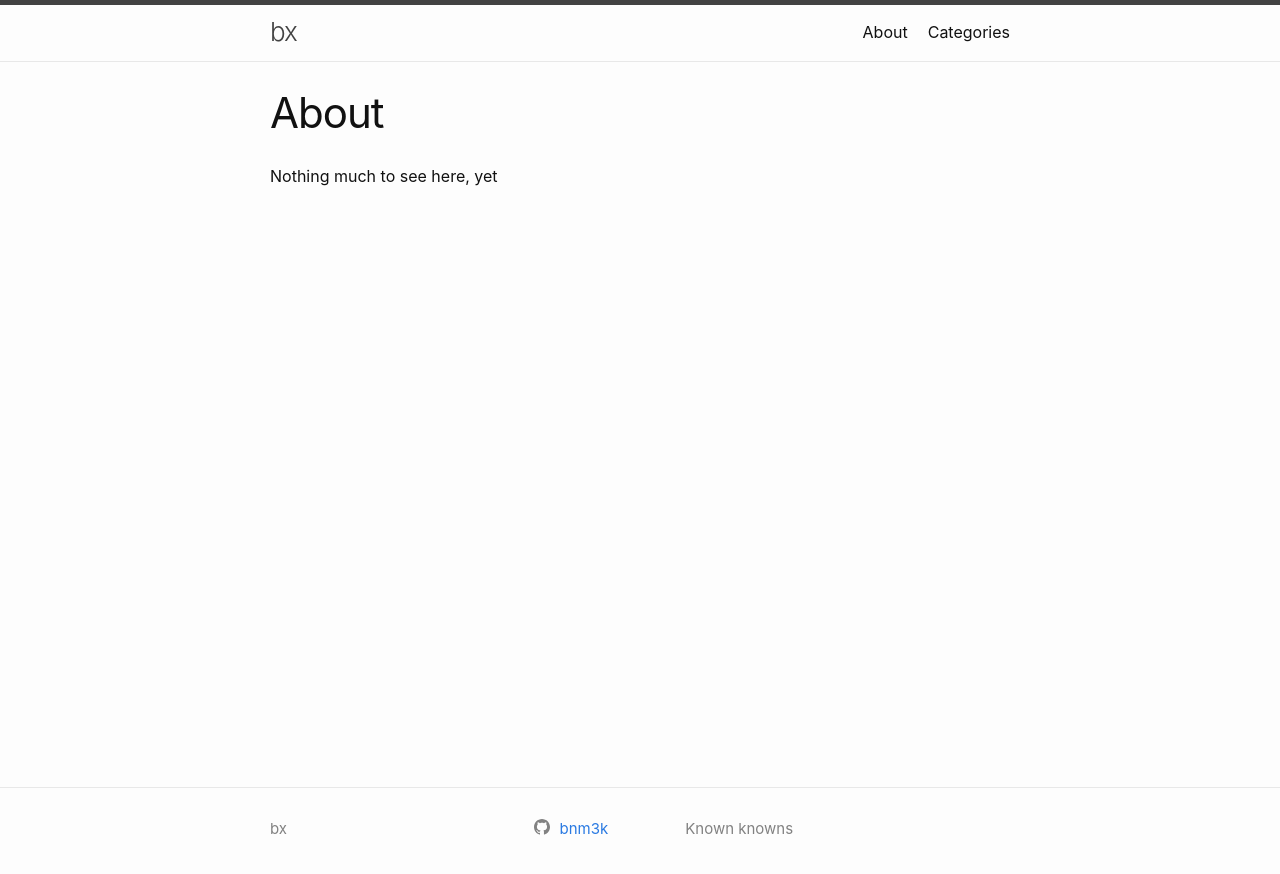
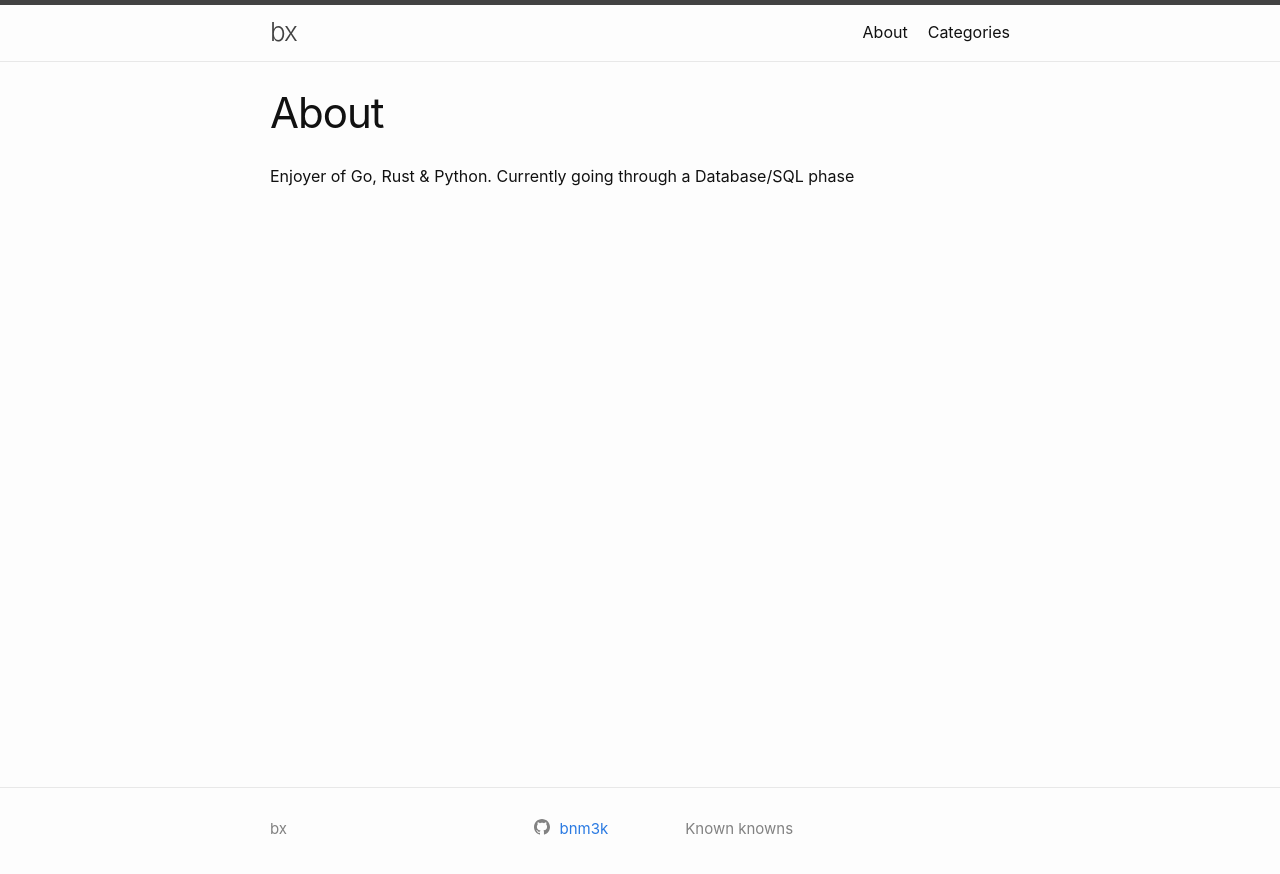
Before and after one commit to bnmoch3/blog, a Jekyll site: the page built from about.md, in a window 1280 px wide. Shown: the top 874 px of the page. Built offline with Jekyll 4.4.1, drawn with Linux system fonts in a browser that asks for light colours.

Commit message:
Update about page

```diff
--- a/about.md
+++ b/about.md
@@ -4,4 +4,4 @@ title: About
 permalink: /about/
 ---
 
-Nothing much to see here, yet
+Enjoyer of Go, Rust & Python. Currently going through a Database/SQL phase
```
